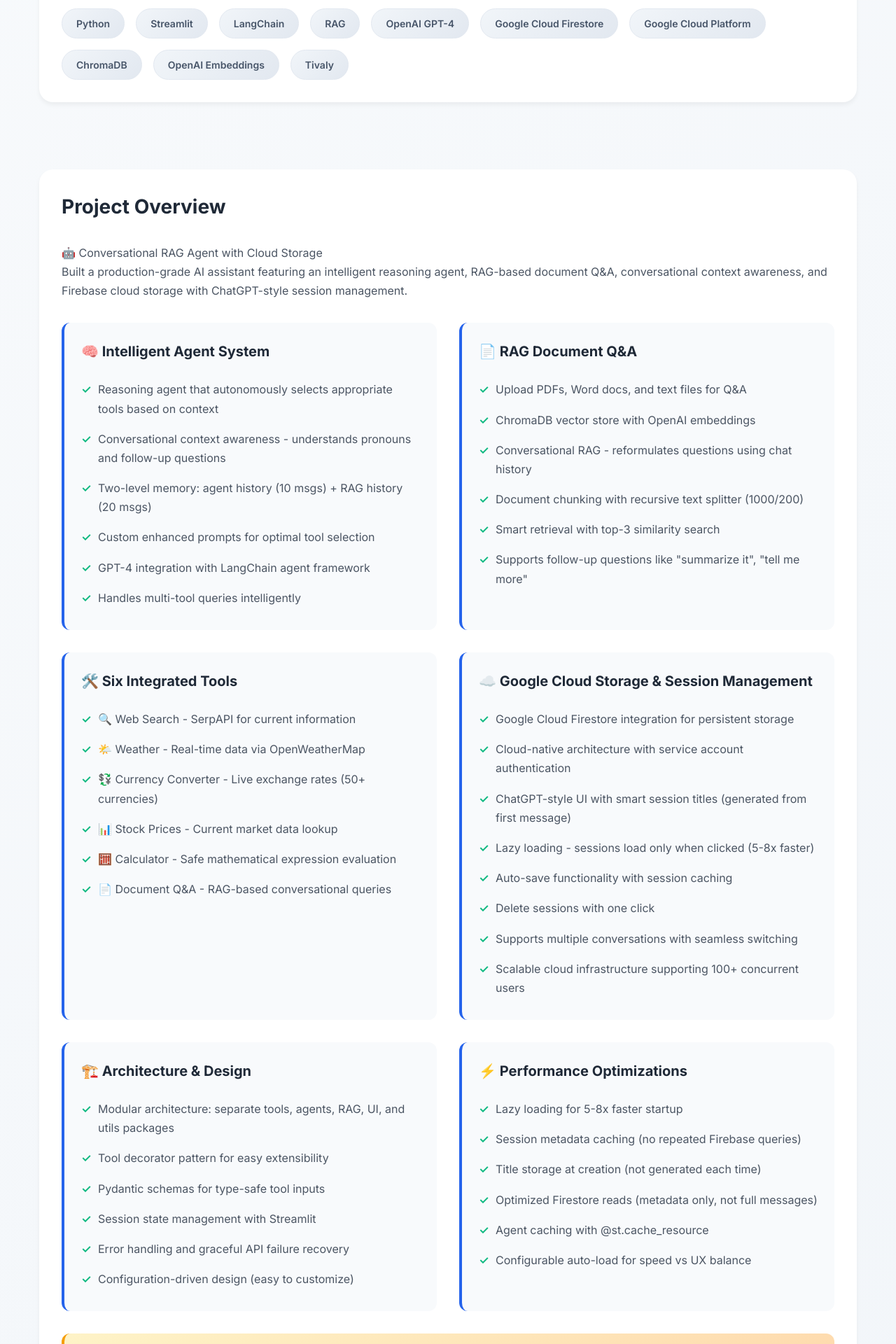
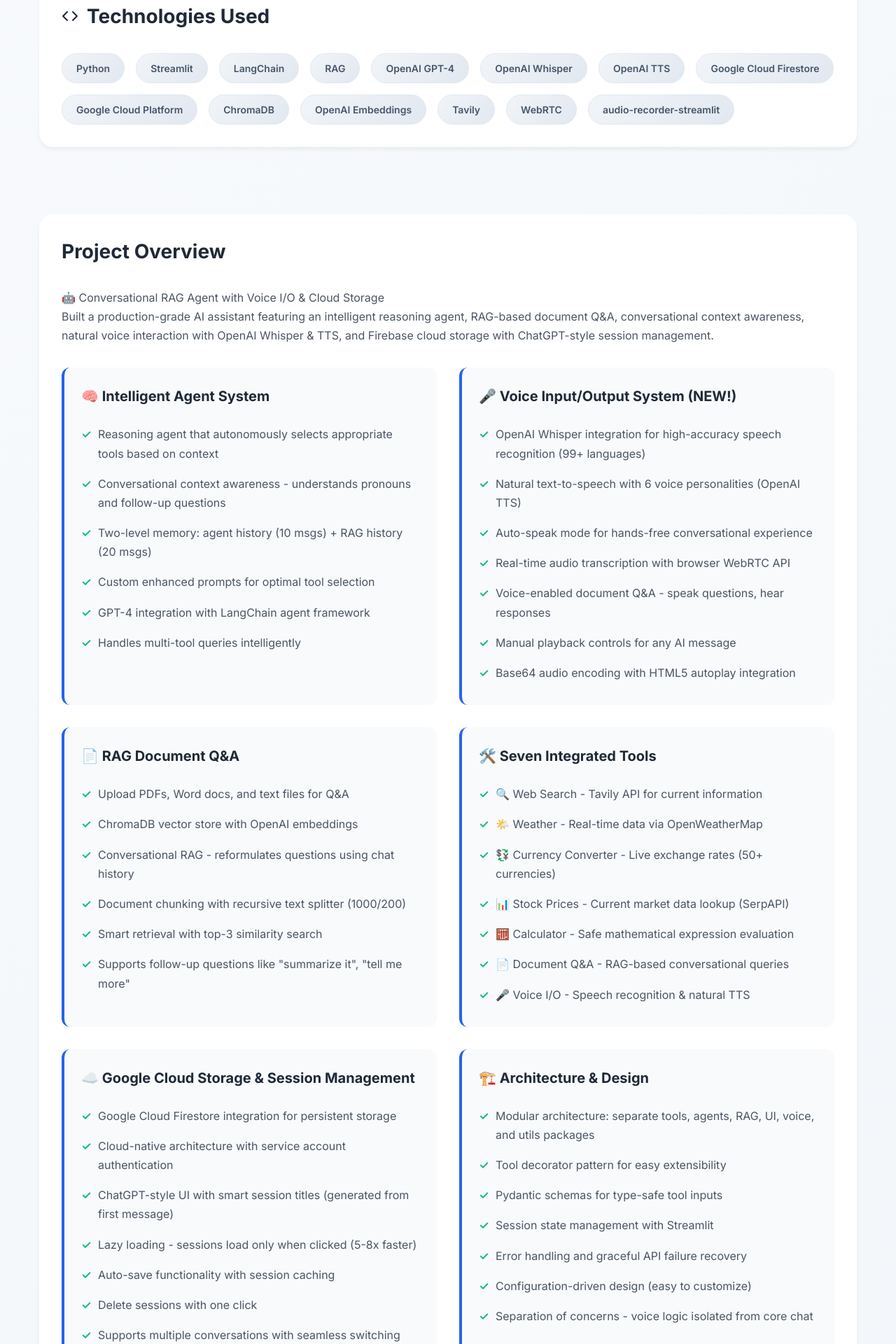
Before and after one commit to most4f4/m-shahrabadi, a Next.js app: page /projects/ai-assistant-m3 in a window 1280 px wide. Shown: the part 800-2720 px from the top of the page at 70% size. Built offline with nearby package versions, Linux system fonts and the light colour scheme.

Commit message:
AI assistant project updated to include voice in/out feature

```diff
--- a/components/sections/ProjectDetail.tsx
+++ b/components/sections/ProjectDetail.tsx
@@ -367,12 +367,12 @@
     "ai-assistant-m3": (
       <div className={styles.projectContent}>
         <div className={styles.leadership}>
-          <h3>🤖 Conversational RAG Agent with Cloud Storage</h3>
+          <h3>🤖 Conversational RAG Agent with Voice I/O & Cloud Storage</h3>
           <p>
             Built a production-grade AI assistant featuring an intelligent
             reasoning agent, RAG-based document Q&A, conversational context
-            awareness, and Firebase cloud storage with ChatGPT-style session
-            management.
+            awareness, natural voice interaction with OpenAI Whisper & TTS, and
+            Firebase cloud storage with ChatGPT-style session management.
           </p>
         </div>
 
@@ -399,6 +399,26 @@
           </div>
 
           <div className={styles.contentBlock}>
+            <h3>🎤 Voice Input/Output System (NEW!)</h3>
+            <ul>
+              <li>
+                OpenAI Whisper integration for high-accuracy speech recognition
+                (99+ languages)
+              </li>
+              <li>
+                Natural text-to-speech with 6 voice personalities (OpenAI TTS)
+              </li>
+              <li>Auto-speak mode for hands-free conversational experience</li>
+              <li>Real-time audio transcription with browser WebRTC API</li>
+              <li>
+                Voice-enabled document Q&A - speak questions, hear responses
+              </li>
+              <li>Manual playback controls for any AI message</li>
+              <li>Base64 audio encoding with HTML5 autoplay integration</li>
+            </ul>
+          </div>
+
+          <div className={styles.contentBlock}>
             <h3>📄 RAG Document Q&A</h3>
             <ul>
               <li>Upload PDFs, Word docs, and text files for Q&A</li>
@@ -416,16 +436,17 @@
           </div>
 
           <div className={styles.contentBlock}>
-            <h3>🛠️ Six Integrated Tools</h3>
+            <h3>🛠️ Seven Integrated Tools</h3>
             <ul>
-              <li>🔍 Web Search - SerpAPI for current information</li>
+              <li>🔍 Web Search - Tavily API for current information</li>
               <li>🌤️ Weather - Real-time data via OpenWeatherMap</li>
               <li>
                 💱 Currency Converter - Live exchange rates (50+ currencies)
               </li>
-              <li>📊 Stock Prices - Current market data lookup</li>
+              <li>📊 Stock Prices - Current market data lookup (SerpAPI)</li>
               <li>🧮 Calculator - Safe mathematical expression evaluation</li>
               <li>📄 Document Q&A - RAG-based conversational queries</li>
+              <li>🎤 Voice I/O - Speech recognition & natural TTS</li>
             </ul>
           </div>
 
@@ -456,14 +477,17 @@
             <h3>🏗️ Architecture & Design</h3>
             <ul>
               <li>
-                Modular architecture: separate tools, agents, RAG, UI, and utils
-                packages
+                Modular architecture: separate tools, agents, RAG, UI, voice,
+                and utils packages
               </li>
               <li>Tool decorator pattern for easy extensibility</li>
               <li>Pydantic schemas for type-safe tool inputs</li>
               <li>Session state management with Streamlit</li>
               <li>Error handling and graceful API failure recovery</li>
               <li>Configuration-driven design (easy to customize)</li>
+              <li>
+                Separation of concerns - voice logic isolated from core chat
+              </li>
             </ul>
           </div>
 
@@ -478,6 +502,25 @@
               </li>
               <li>Agent caching with @st.cache_resource</li>
               <li>Configurable auto-load for speed vs UX balance</li>
+              <li>Efficient audio encoding with temporary file cleanup</li>
+            </ul>
+          </div>
+
+          <div className={styles.contentBlock}>
+            <h3>🎯 Voice Module Technical Details</h3>
+            <ul>
+              <li>Browser WebRTC MediaRecorder for real-time audio capture</li>
+              <li>
+                OpenAI Whisper API with language hints for transcription
+                accuracy
+              </li>
+              <li>OpenAI TTS API with configurable models (tts-1/tts-1-hd)</li>
+              <li>Base64 audio encoding for browser-native playback</li>
+              <li>Temporary file management for secure audio processing</li>
+              <li>
+                Session state for voice preferences (auto-speak, selected voice)
+              </li>
+              <li>Cost-optimized with configurable quality settings</li>
             </ul>
           </div>
         </div>
@@ -491,6 +534,11 @@
               awareness
             </li>
             <li>
+              <strong>Voice Integration:</strong> Implemented production-grade
+              voice I/O system with OpenAI Whisper (speech recognition) and TTS
+              (6 natural voices) for hands-free interaction
+            </li>
+            <li>
               <strong>Conversational RAG:</strong> Implemented dual-memory
               system with question reformulation for natural document Q&A
             </li>
@@ -501,7 +549,7 @@
             </li>
             <li>
               <strong>Production Design:</strong> Modular, scalable architecture
-              with 6 tools, cloud storage, and ChatGPT-style UX
+              with 7 tools, voice I/O, cloud storage, and ChatGPT-style UX
             </li>
             <li>
               <strong>Performance:</strong> Achieved 5-8x faster load times
@@ -514,6 +562,8 @@
           <h4>💡 Key Features</h4>
           <div className={styles.featureHighlights}>
             <span className={styles.badge}>Reasoning Agent</span>
+            <span className={styles.badge}>Voice Input/Output</span>
+            <span className={styles.badge}>OpenAI Whisper & TTS</span>
             <span className={styles.badge}>Conversational Context</span>
             <span className={styles.badge}>RAG Document Q&A</span>
             <span className={styles.badge}>Cloud Storage</span>
--- a/data/projects.ts
+++ b/data/projects.ts
@@ -39,9 +39,9 @@
   // AI & Machine Learning Project
   {
     id: "ai-assistant-m3",
-    title: "AI Assistant M3 - Conversational RAG Agent Platform",
+    title: "AI Assistant M3 - Conversational RAG Agent with Voice I/O",
     description:
-      "Production-ready AI assistant with reasoning agent, RAG document Q&A, cloud storage, and 6 integrated tools. Features conversational context awareness, lazy loading, and ChatGPT-style session management.",
+      "Production-ready AI assistant with reasoning agent, voice input/output (OpenAI Whisper & TTS), RAG document Q&A, cloud storage, and 7 integrated tools. Features conversational context awareness, natural voice interaction with 6 voice personalities, lazy loading, and ChatGPT-style session management.",
     category: "AI & Machine Learning",
     technologies: [
       "Python",
@@ -49,11 +49,15 @@
       "LangChain",
       "RAG",
       "OpenAI GPT-4",
+      "OpenAI Whisper",
+      "OpenAI TTS",
       "Google Cloud Firestore",
       "Google Cloud Platform",
       "ChromaDB",
       "OpenAI Embeddings",
-      "Tivaly",
+      "Tavily",
+      "WebRTC",
+      "audio-recorder-streamlit",
     ],
     image: "/images/projects/ai-assistant-m3.png",
     githubUrl: "https://github.com/most4f4/Agentic_AI_Assistant",
```
